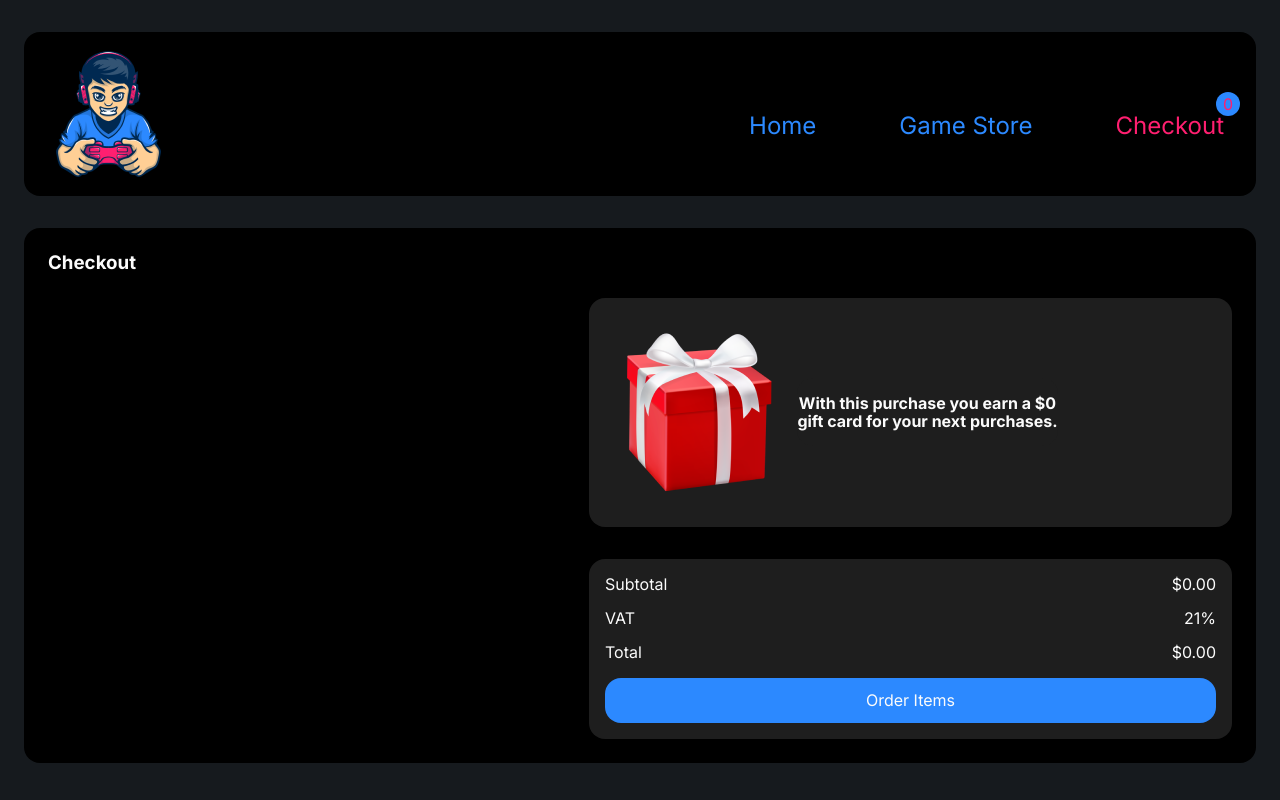
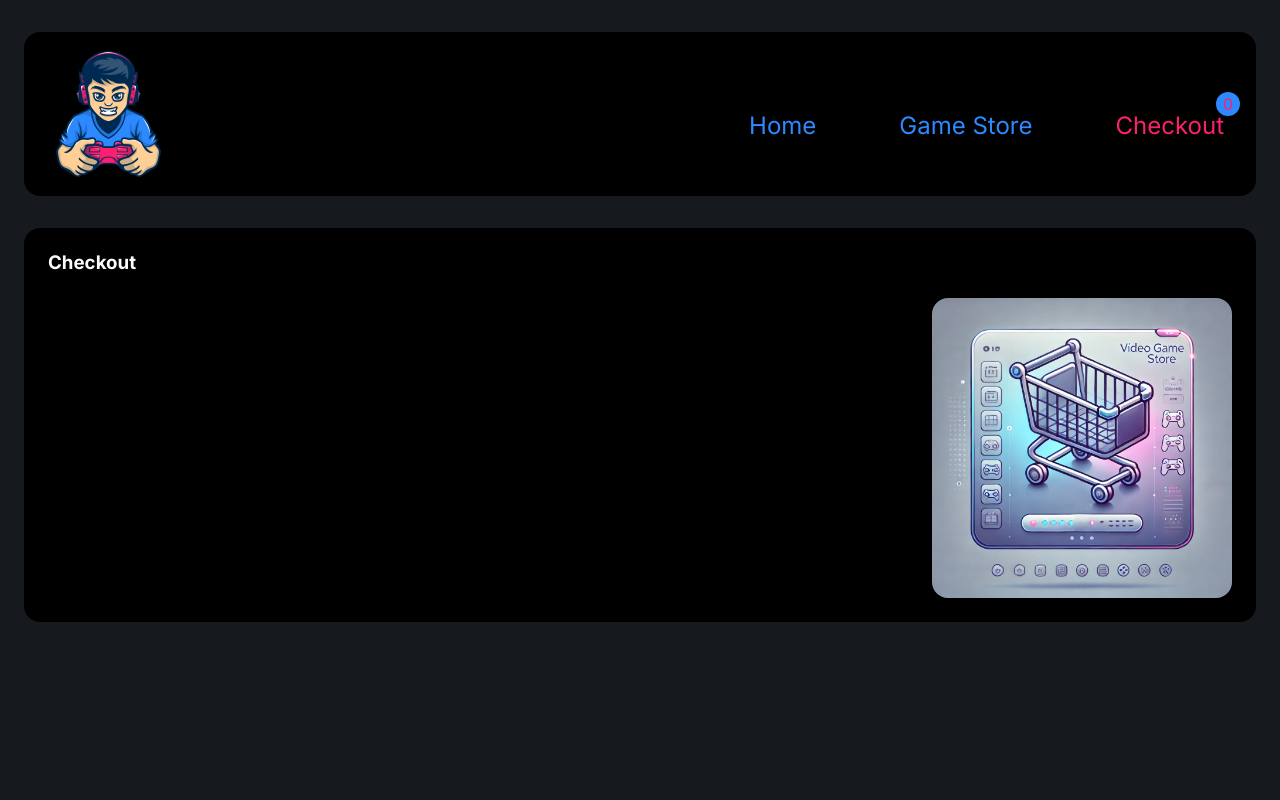
Before and after one commit to FernandoTejedorL/Game-shop, a React (Vite) app: page /checkout in a window 1280 px wide. Built offline with nearby package versions, Linux system fonts and the light colour scheme.

Commit message:
empty cart

```diff
--- a/src/pages/checkOut/CheckOut.jsx
+++ b/src/pages/checkOut/CheckOut.jsx
@@ -4,6 +4,7 @@ import CartGame from '../../components/cartGame/CartGame';
 import {
 	StyledCartContainer,
 	StyledEachPrice,
+	StyledEmptyCartPic,
 	StyledGiftContainer,
 	StyledGiftText,
 	StyledMain,
@@ -35,13 +36,16 @@ const CheckOut = () => {
 					))}
 				</StyledCartContainer>
 				<StyledMainToBigBottom>
+					{cart.length !== 0 && (
 						<StyledGiftContainer>
 							<StylegGiftImg src='/assets/images/gift.png' alt='' />
 							<StyledGiftText>
-							With this purchase you earn a ${giftCard} gift card for your next
-							purchases.
+								With this purchase you earn a ${giftCard} gift card for your
+								next purchases.
 							</StyledGiftText>
 						</StyledGiftContainer>
+					)}
+					{cart.length !== 0 && (
 						<StyledSummary>
 							<StyledEachPrice>
 								<span>Subtotal</span>
@@ -57,6 +61,13 @@ const CheckOut = () => {
 							</StyledEachPrice>
 							<StyledOrderButton>Order Items</StyledOrderButton>
 						</StyledSummary>
+					)}
+					{cart.length === 0 && (
+						<StyledEmptyCartPic
+							src='/assets/images/empty-cart.jpg'
+							alt='empty-cart'
+						/>
+					)}
 				</StyledMainToBigBottom>
 			</StyledMainToBig>
 		</StyledMain>
--- a/src/pages/checkOut/checkout.styles.js
+++ b/src/pages/checkOut/checkout.styles.js
@@ -108,6 +108,17 @@ const StyledMainToBigBottom = styled.div`
 	gap: 1rem;
 `;
 
+const StyledEmptyCartPic = styled.img`
+	width: 90%;
+	height: 90%;
+	border-radius: 1rem;
+
+	@media screen and (width>=768px) {
+		width: 18.75rem;
+		height: 300px;
+	}
+`;
+
 export {
 	StyledMain,
 	StyledCartContainer,
@@ -118,5 +129,6 @@ export {
 	StyledOrderButton,
 	StyledMainToBig,
 	StyledMainToBigBottom,
-	StyledGiftContainer
+	StyledGiftContainer,
+	StyledEmptyCartPic
 };
```
Lines whose indentation alone changed are shown as unchanged.
